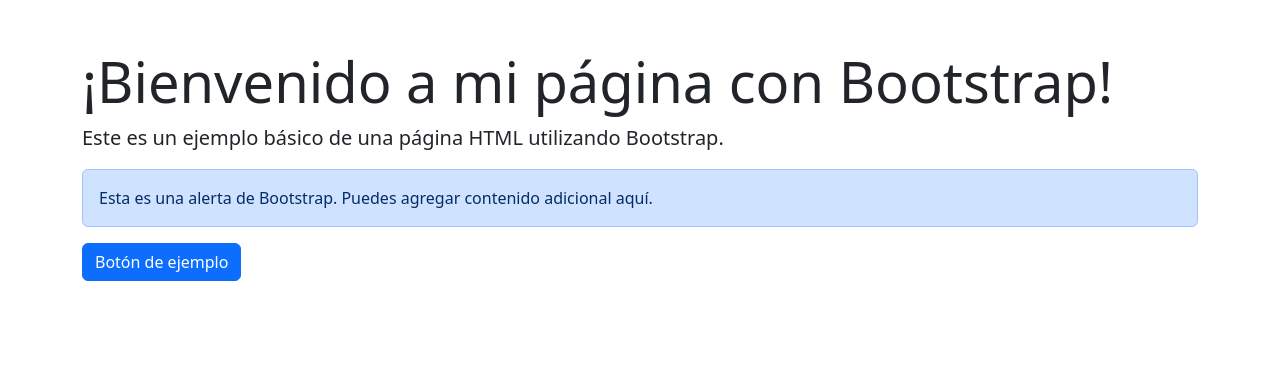
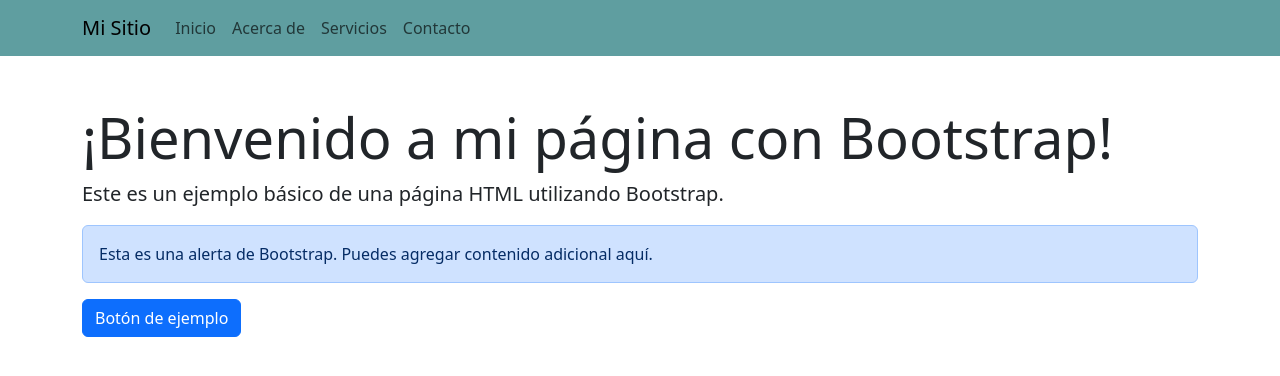
Before and after one commit to ursgarsan/TFG-PAP, a Django app: template app/templates/app/index.html in a window 1280 px wide. Shown: the top 376 px of the page. Run offline with Django 4.2, Linux system fonts and the light colour scheme; the template is opened without the code that fills it, so the values that code supplies are empty.

Commit message:
barra de navegacion

```diff
--- /dev/null
+++ b/app/static/css/styles.css
@@ -0,0 +1,3 @@
+.navbar-expand-lg {
+    background-color: cadetblue;
+}
--- a/app/templates/app/index.html
+++ b/app/templates/app/index.html
@@ -1,11 +1,40 @@
+{% load static %}
+
 <!DOCTYPE html>
 <html lang="es">
 <head>
     <meta charset="UTF-8">
     <meta name="viewport" content="width=device-width, initial-scale=1.0">
     <link href="https://cdn.jsdelivr.net/npm/bootstrap@5.3.0/dist/css/bootstrap.min.css" rel="stylesheet">
+    <link rel="stylesheet" type="text/css" href="{% static 'css/styles.css' %}">
+    <title>PAP</title>
 </head>
 <body>
+
+    <nav class="navbar navbar-expand-lg">
+        <div class="container">
+            <a class="navbar-brand" href="#">Mi Sitio</a>
+            <button class="navbar-toggler" type="button" data-bs-toggle="collapse" data-bs-target="#navbarNav" aria-controls="navbarNav" aria-expanded="false" aria-label="Toggle navigation">
+                <span class="navbar-toggler-icon"></span>
+            </button>
+            <div class="collapse navbar-collapse" id="navbarNav">
+                <ul class="navbar-nav">
+                    <li class="nav-item">
+                        <a class="nav-link" href="#inicio">Inicio</a>
+                    </li>
+                    <li class="nav-item">
+                        <a class="nav-link" href="#acerca-de">Acerca de</a>
+                    </li>
+                    <li class="nav-item">
+                        <a class="nav-link" href="#servicios">Servicios</a>
+                    </li>
+                    <li class="nav-item">
+                        <a class="nav-link" href="#contacto">Contacto</a>
+                    </li>
+                </ul>
+            </div>
+        </div>
+    </nav>
 
     <div class="container mt-5">
         <h1 class="display-4">¡Bienvenido a mi página con Bootstrap!</h1>
@@ -17,6 +46,7 @@
 
         <button type="button" class="btn btn-primary">Botón de ejemplo</button>
     </div>
+
     <script src="https://cdn.jsdelivr.net/npm/bootstrap@5.3.0/dist/js/bootstrap.bundle.min.js"></script>
 </body>
 </html>
```
Also changed, not shown: proyecto_PAP/settings.py (line endings or trailing spaces).
